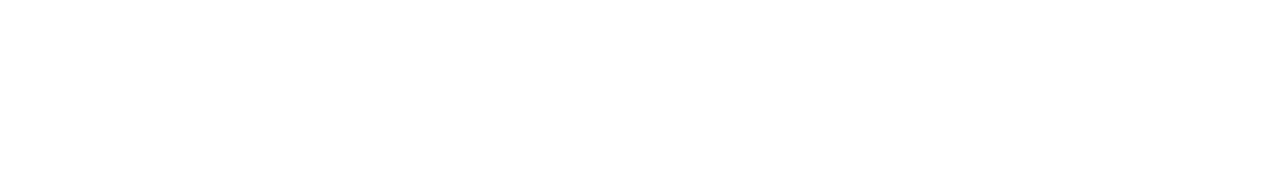
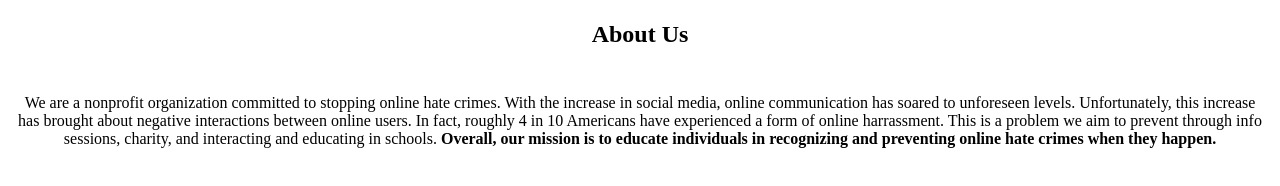
Before and after one commit to kevinater/git-collab, a plain HTML site: page index.html in a window 1280 px wide. Drawn offline with Linux system fonts and the light colour scheme.

Commit message:
Added and formatted About Us section

```diff
--- a/index.html
+++ b/index.html
@@ -6,6 +6,12 @@
     <title></title>
   </head>
   <body>
+    <h1></h1>
+    <div id="about">
+    <h2>About Us</h2>
+    </div>
+    <div id="p1">
+    <p>We are a nonprofit organization committed to stopping online hate crimes.  With the increase in social media, online communication has soared to unforeseen levels.  Unfortunately, this increase has brought about negative interactions between online users.  In fact, roughly 4 in 10 Americans have experienced a form of online harrassment.  This is a problem we aim to prevent through info sessions, charity, and interacting and educating in schools.  <b>Overall, our mission is to educate individuals in recognizing and preventing online hate crimes when they happen.</b></p>
 
   </body>
 </html>
--- a/main.css
+++ b/main.css
@@ -0,0 +1,11 @@
+#about {
+  text-align: center;
+  margin: auto;
+}
+
+#p1 {
+  text-align: center;
+  margin: auto;
+  padding: 10px;
+  border: 10px;
+}
```
